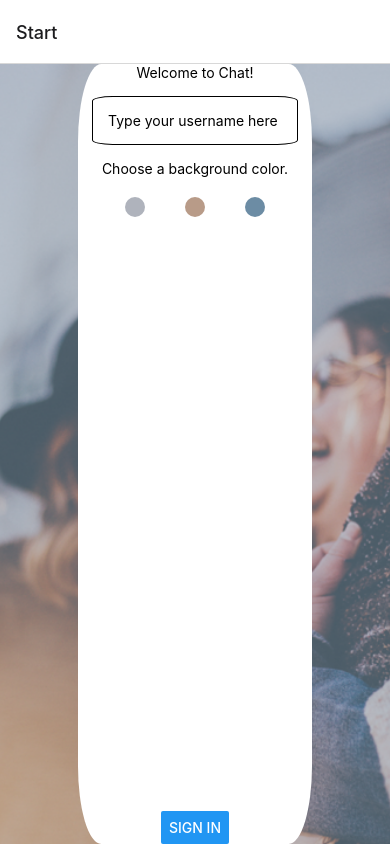
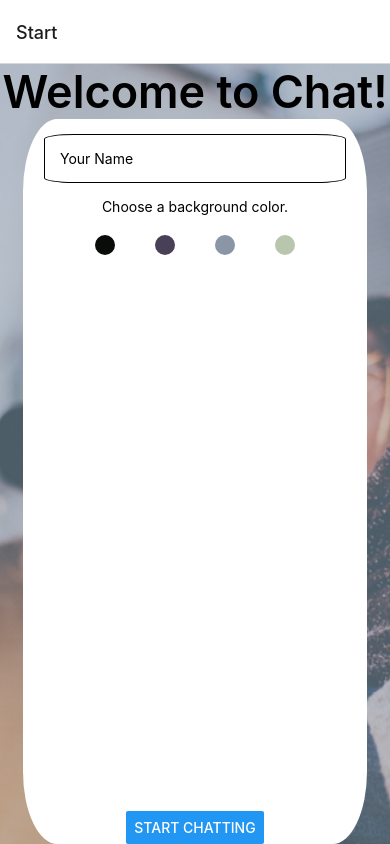
Before and after one commit to aclantz/Chat-App, a React Native app: screen /Start in a window 390 px wide. Built offline with nearby package versions, Linux system fonts and the light colour scheme.

Commit message:
update colorButton, add README

```diff
--- a/components/Start.js
+++ b/components/Start.js
@@ -9,53 +9,84 @@ import {
 } from "react-native";
 import { useState } from "react";
 
+const colors = ["#090C08", "#474056", "#8A95A5", "#B9C6AE"];
+
 const Start = ({ navigation }) => {
   const [name, setName] = useState("");
   const [color, setColor] = useState("");
 
-  // const colorPress = async (value) => {
-  //   value ? setColor(value) : setColor("");
-  //   console.log("colorPress log ->", color);
-  // };
+  const colorPress = (value) => {
+    setColor(value);
+    console.log("colorPress log ->", color);
+  };
 
   return (
     <View style={styles.container}>
       <ImageBackground
         source={require("./backgroundImg.png")}
         resizeMode="cover"
-        style={styles.bgImage}
-      >
+        style={styles.bgImage}>
+        <Text style={styles.heading}>Welcome to Chat!</Text>
         <View style={styles.box}>
-      <Text>Welcome to Chat!</Text>
           <TextInput
             style={styles.textInput}
             value={name}
             onChangeText={setName}
-        placeholder="Type your username here"
+            placeholder="Your Name"
           />
           <Text>Choose a background color.</Text>
-      <View style={styles.tOContainer}>
+          <View style={styles.colorButtonContainer}>
             <TouchableOpacity
-          style={[styles.tOpacityColors, styles.tO1]}
-          value="grey"
-          // onPress={colorPress("grey")}
-          onPress={() => navigation.navigate("Chat", { color: color })}
+              style={[
+                styles.colorButton,
+                {
+                  backgroundColor: colors[0],
+                  width: color === colors[0] ? 30 : 20,
+                  height: color === colors[0] ? 30 : 20,
+                },
+              ]}
+              onPress={() => colorPress(colors[0])}
+              // onPress={() => navigation.navigate("Chat", { color: color })}
             />
             <TouchableOpacity
-          style={[styles.tOpacityColors, styles.tO2]}
-          value="beige"
-          // onPress={colorPress("beige")}
-          onPress={() => navigation.navigate("Chat", { color: color })}
+              style={[
+                styles.colorButton,
+                {
+                  backgroundColor: colors[1],
+                  width: color === colors[1] ? 30 : 20,
+                  height: color === colors[1] ? 30 : 20,
+                },
+              ]}
+              onPress={() => colorPress(colors[1])}
+              // onPress={() => navigation.navigate("Chat", { color: color })}
             />
             <TouchableOpacity
-          style={[styles.tOpacityColors, styles.tO3]}
-          value="blue"
-          // onPress={colorPress("blue")}
-          onPress={() => navigation.navigate("Chat", { color: color })}
+              style={[
+                styles.colorButton,
+                {
+                  backgroundColor: colors[2],
+                  width: color === colors[2] ? 30 : 20,
+                  height: color === colors[2] ? 30 : 20,
+                },
+              ]}
+              onPress={() => colorPress(colors[2])}
+              // onPress={() => navigation.navigate("Chat", { color: color })}
+            />
+            <TouchableOpacity
+              style={[
+                styles.colorButton,
+                {
+                  backgroundColor: colors[3],
+                  width: color === colors[3] ? 30 : 20,
+                  height: color === colors[3] ? 30 : 20,
+                },
+              ]}
+              onPress={() => colorPress(colors[3])}
+              // onPress={() => navigation.navigate("Chat", { color: color })}
             />
           </View>
           <Button
-        title="Sign In"
+            title="Start Chatting"
             style={styles.button}
             onPress={() => navigation.navigate("Chat", { name: name })}
           />
@@ -80,11 +111,16 @@ const styles = StyleSheet.create({
     height: "100%",
     width: "100%",
   },
+  heading: {
+    fontSize: 45,
+    fontWeight: 600,
+    fontColor: "#ffffff",
+  },
   //Layer 3
   box: {
     flex: 1,
-    width: '60%',
-    // height: "60%",
+    width: "88%",
+    height: "44%",
     justifyContent: "center",
     alignItems: "center",
     backgroundColor: "white",
@@ -97,38 +133,29 @@ const styles = StyleSheet.create({
     marginTop: 15,
     marginBottom: 15,
     borderRadius: "10%",
-
   },
+  // I don't know why this button does not look lke a button
   button: {
-    alignItems: 'center',
-    backgroundColor: '#757083',
+    alignItems: "center",
+    backgroundColor: "#757083",
     borderRadius: 4,
-    height: '20%',
-    justifyContent: 'center',
+    height: "20%",
+    justifyContent: "center",
     padding: 10,
-    width: '88%',
+    width: "88%",
   },
   //Layer 4
-  tOContainer: {
+  colorButtonContainer: {
     flex: 1,
     flexDirection: "row",
   },
-  tOpacityColors: {
+  colorButton: {
     width: 20,
     height: 20,
     borderRadius: "50%",
-    backgroundColor: "blue",
+    backgroundColor: "blue", //placeholder color for tests
     margin: 20,
     flexDirection: "row",
-  },
-  tO1: {
-    backgroundColor: "#afb3bc",
-  },
-  tO2: {
-    backgroundColor: "#b89b88",
-  },
-  tO3: {
-    backgroundColor: "#6c8ca4",
   },
 });
 
```
Also changed, not shown: 1 other file (tests, documents, lock files or other folders). Lines whose indentation alone changed are shown as unchanged.
